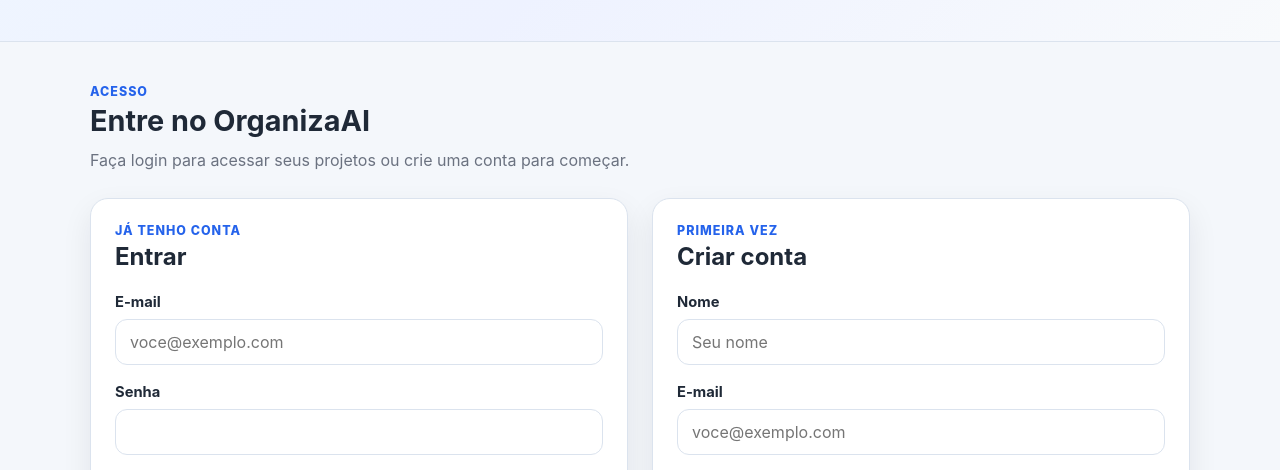
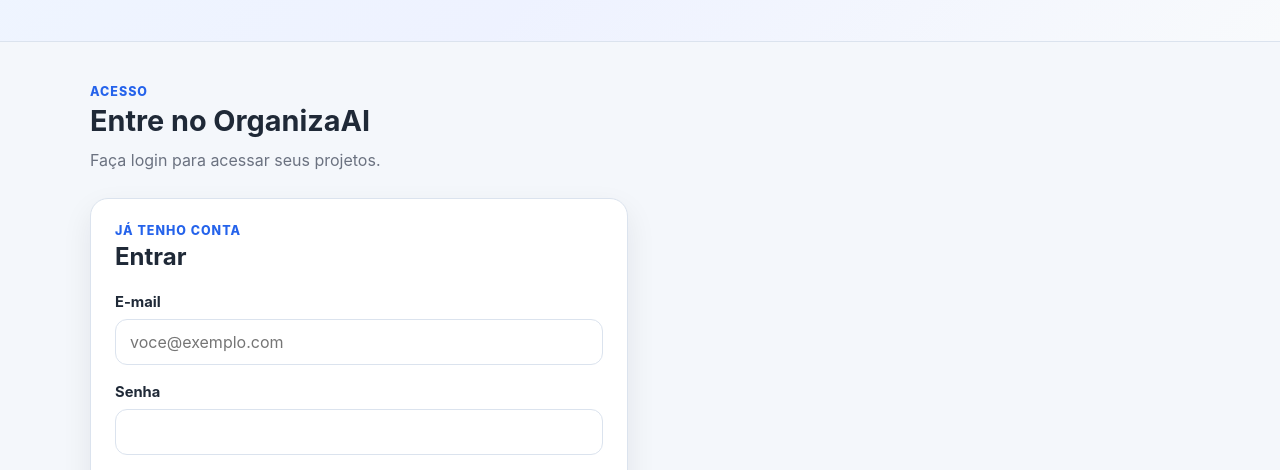
Before and after one commit to warleyredessociais2-rgb/OrganizaAI, a website: page public/index.html in a window 1280 px wide. Shown: the part 275-745 px from the top of the page. Drawn offline with Linux system fonts and the light colour scheme; files that its build step writes are made by us from their sources; no server answers; files whose address does not match are found by name.

Commit message:
ui: oculta cadastro enquanto disponibilidade nao for confirmada

```diff
--- a/public/index.html
+++ b/public/index.html
@@ -80,13 +80,12 @@
           Entre no OrganizaAI
         </h2>
 
-        <p>
-          Faça login para acessar seus projetos
-          ou crie uma conta para começar.
+        <p id="descricao-acesso">
+          Faça login para acessar seus projetos.
         </p>
       </div>
 
-      <div class="autenticacao-grid">
+      <div id="grade-autenticacao" class="autenticacao-grid somente-login">
         <article class="painel autenticacao-card">
           <div class="titulo-secao">
             <div>
@@ -139,7 +138,7 @@
           </form>
         </article>
 
-        <article class="painel autenticacao-card">
+        <article id="painel-cadastro" class="painel autenticacao-card oculto">
           <div class="titulo-secao">
             <div>
               <p class="rotulo">
```
